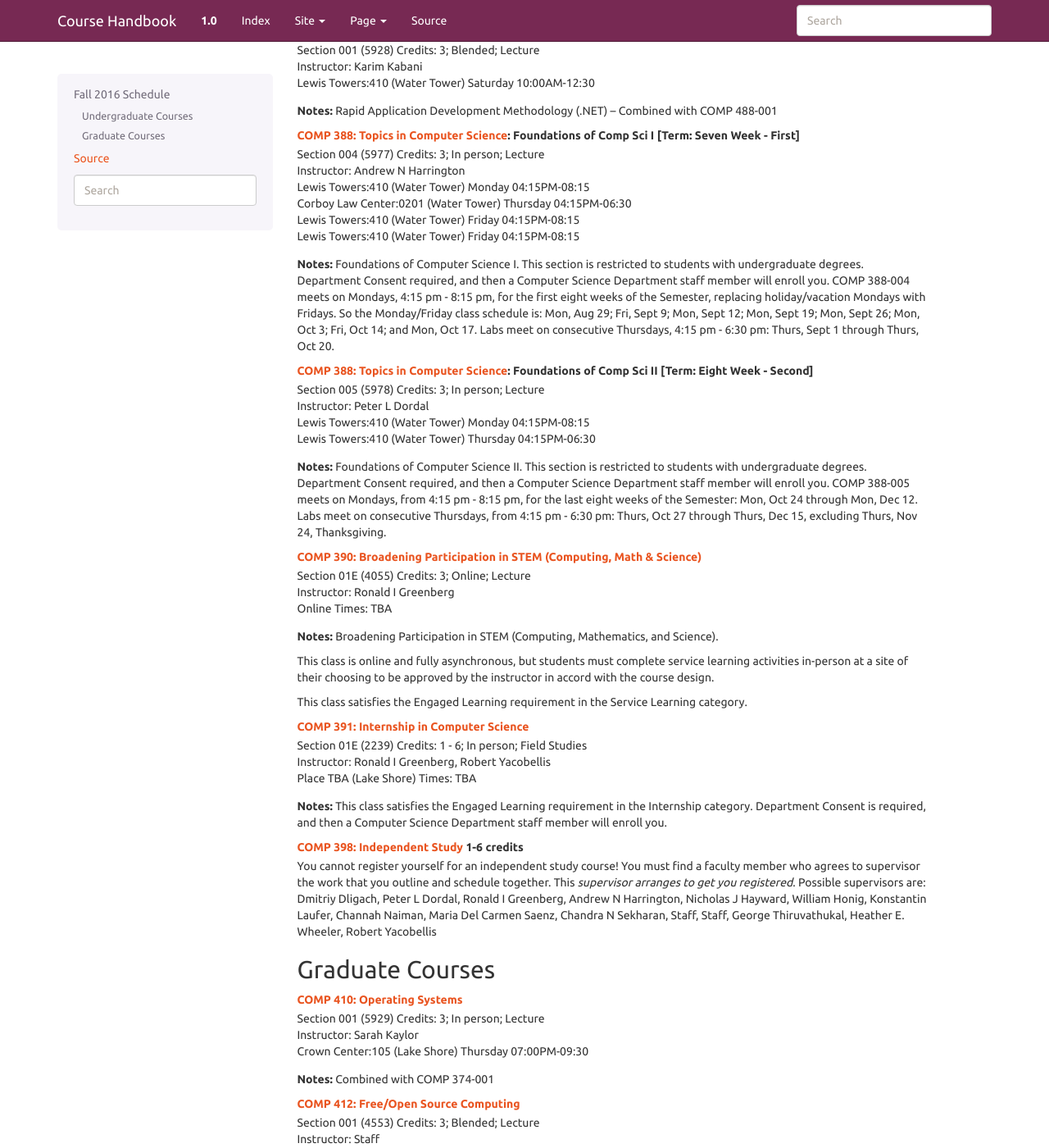
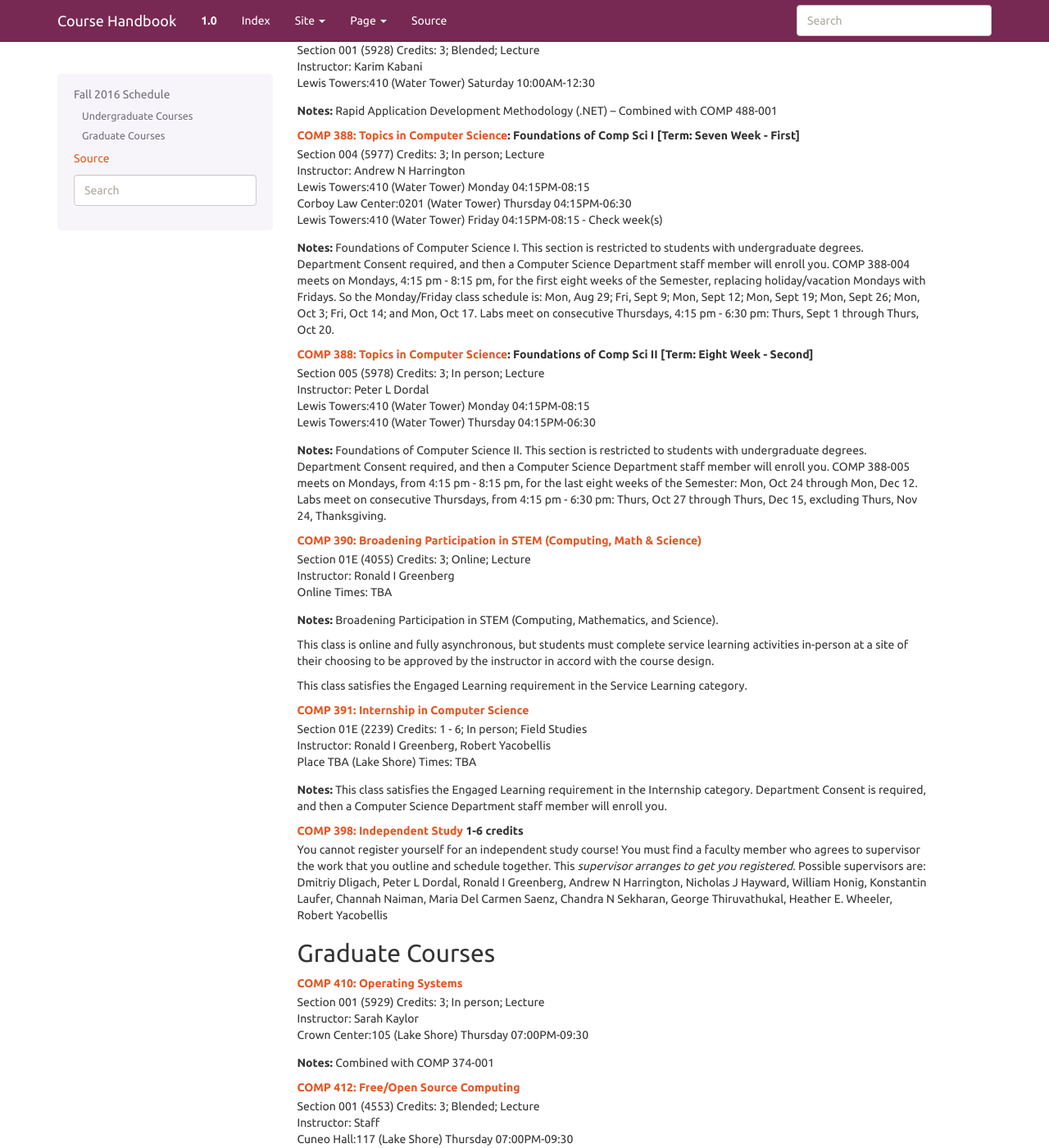
Before and after one commit to kyang5/coursedescriptions, a Sphinx documentation site: the page built from source/autoFall.rst, in a window 1280 px wide and 1400 px high, scrolled down 7015 px. Shown: the whole window at 82% size. Built offline with Sphinx 7.4.7, drawn with Linux system fonts in a browser that asks for light colours; some of the changed text lies outside the part shown.

Commit message:
fixed staff in indep study list and annotated 8-week special Fridays

```diff
--- a/source/autoFall.rst
+++ b/source/autoFall.rst
@@ -93,7 +93,7 @@
     | Section 700N (5982) Credits: 3; Online; Lecture
     | Instructor: Safoora Fatima
     | Online Monday 07:30PM-09:00
-    | Online Friday 07:30PM-09:00
+    | Online Friday 07:30PM-09:00 - Check week(s)
 
     **Notes:**
     COMP 150-700N is reserved for students in the School of Continuing & Professional Studies. For more information go to
@@ -486,8 +486,7 @@
     | Instructor: Andrew N Harrington
     | Lewis Towers:410 (Water Tower) Monday 04:15PM-08:15
     | Corboy Law Center:0201 (Water Tower) Thursday 04:15PM-06:30
-    | Lewis Towers:410 (Water Tower) Friday 04:15PM-08:15
-    | Lewis Towers:410 (Water Tower) Friday 04:15PM-08:15
+    | Lewis Towers:410 (Water Tower) Friday 04:15PM-08:15 - Check week(s)
 
     **Notes:**
     Foundations of Computer Science I.  This section is restricted to students with undergraduate degrees.  Department Consent required, and then a Computer
@@ -541,7 +540,7 @@
     yourself for an independent study course!
     You must find a faculty member who
     agrees to supervisor the work that you outline and schedule together.  This
-    *supervisor arranges to get you registered*.  Possible supervisors are: Dmitriy Dligach, Peter L Dordal, Ronald I Greenberg, Andrew N Harrington, Nicholas J Hayward, William Honig, Konstantin Laufer, Channah Naiman, Maria Del Carmen Saenz, Chandra N Sekharan, Staff, Staff, George Thiruvathukal, Heather E. Wheeler, Robert Yacobellis
+    *supervisor arranges to get you registered*.  Possible supervisors are: Dmitriy Dligach, Peter L Dordal, Ronald I Greenberg, Andrew N Harrington, Nicholas J Hayward, William Honig, Konstantin Laufer, Channah Naiman, Maria Del Carmen Saenz, Chandra N Sekharan, George Thiruvathukal, Heather E. Wheeler, Robert Yacobellis
 
 
 
@@ -776,7 +775,7 @@
     yourself for an independent study course!
     You must find a faculty member who
     agrees to supervisor the work that you outline and schedule together.  This
-    *supervisor arranges to get you registered*.  Possible supervisors are: Mark Albert, Dmitriy Dligach, Peter L Dordal, Ronald I Greenberg, Andrew N Harrington, Nicholas J Hayward, William Honig, Konstantin Laufer, Channah Naiman, Chandra N Sekharan, Staff, Staff, George Thiruvathukal, Heather E. Wheeler, Robert Yacobellis
+    *supervisor arranges to get you registered*.  Possible supervisors are: Mark Albert, Dmitriy Dligach, Peter L Dordal, Ronald I Greenberg, Andrew N Harrington, Nicholas J Hayward, William Honig, Konstantin Laufer, Channah Naiman, Chandra N Sekharan, George Thiruvathukal, Heather E. Wheeler, Robert Yacobellis
 
 
 :doc:`comp499`
```
Also changed, not shown: csv2sched.py (+11 -1 lines).
